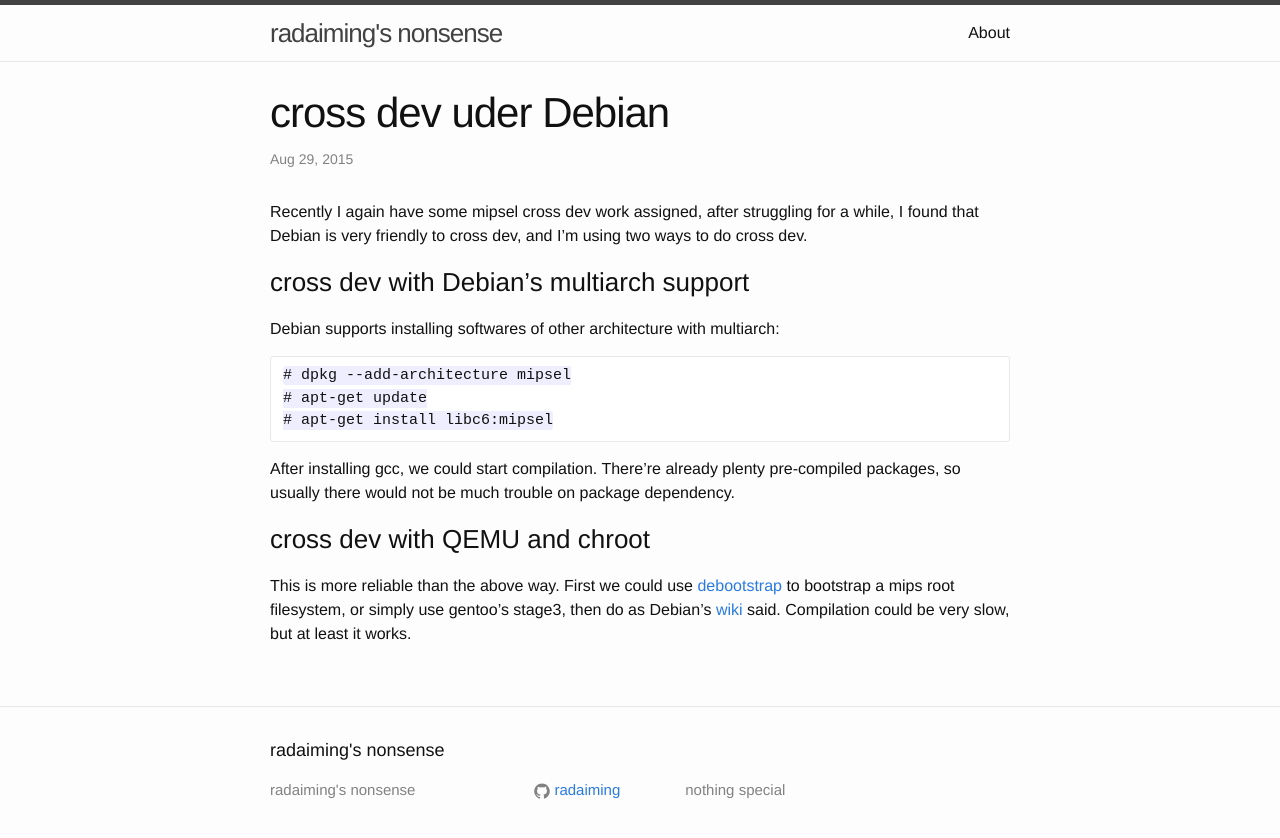
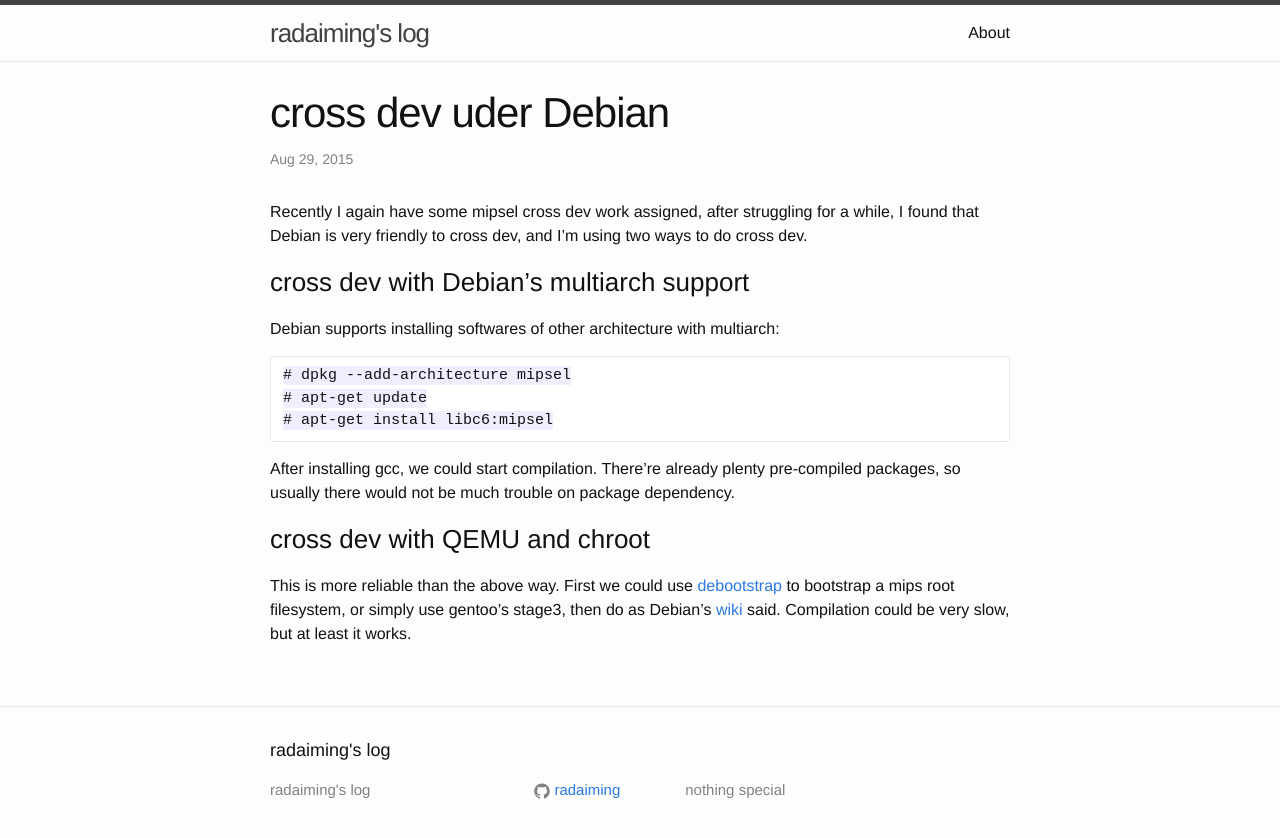
Before and after one commit to radaiming/radaiming.github.io, a Jekyll site: the page built from _posts/2015-08-29-cross-dev-under-Debian.md, in a window 1280 px wide. Shown: the top 838 px of the page. Built offline with Jekyll 4.4.1, drawn with Linux system fonts in a browser that asks for light colours.

Commit message:
change blog title

```diff
--- a/_config.yml
+++ b/_config.yml
@@ -1,5 +1,5 @@
 # Site settings
-title: radaiming's nonsense
+title: radaiming's log
 description: > # this means to ignore newlines until "baseurl:"
     nothing special
 baseurl: "" # the subpath of your site, e.g. /blog/
```
